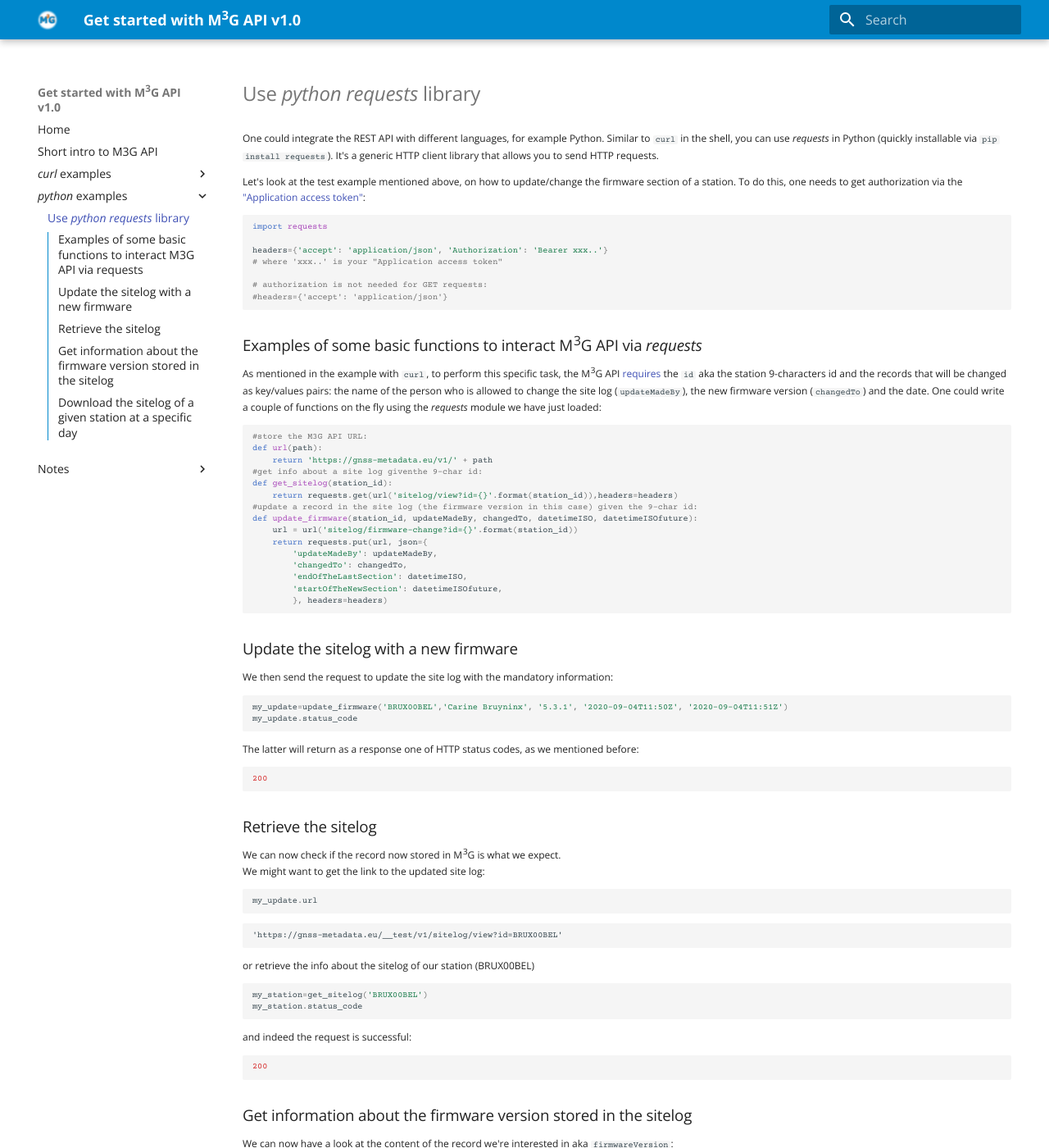
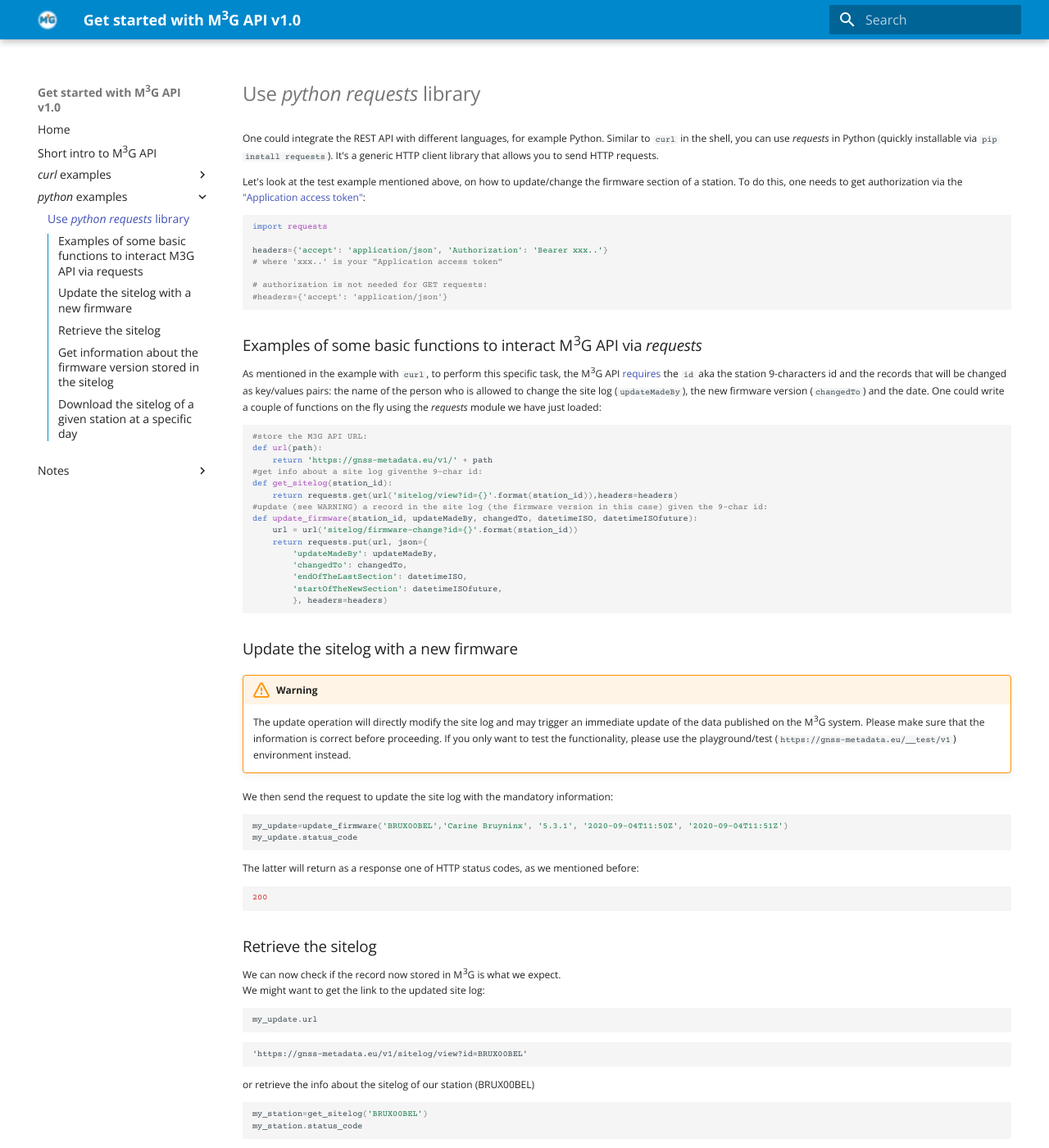
Before and after one commit to m3g-rob/doc4m3g, an MkDocs documentation site: the page built from docs/python.md, in a window 1280 px wide and 1400 px high. Shown: the whole window at 82% size. Built offline with MkDocs 1.6.1 and Material for MkDocs 9.7.7, drawn with Linux system fonts in a browser that asks for light colours.

Commit message:
Test env and warning

````diff
--- a/docs/css/extra.css
+++ b/docs/css/extra.css
@@ -7,3 +7,7 @@
 .md-typeset {
   font-size: 12px !important;
 }
+
+.md-typeset .admonition {
+  font-size: 12px !important;
+}
--- a/docs/python.md
+++ b/docs/python.md
@@ -24,7 +24,7 @@ def url(path):
 #get info about a site log giventhe 9-char id:
 def get_sitelog(station_id):
     return requests.get(url('sitelog/view?id={}'.format(station_id)),headers=headers)
-#update a record in the site log (the firmware version in this case) given the 9-char id:
+#update (see WARNING) a record in the site log (the firmware version in this case) given the 9-char id:
 def update_firmware(station_id, updateMadeBy, changedTo, datetimeISO, datetimeISOfuture):
     url = url('sitelog/firmware-change?id={}'.format(station_id))
     return requests.put(url, json={
@@ -35,6 +35,9 @@ def update_firmware(station_id, updateMadeBy, changedTo, datetimeISO, datetimeIS
         }, headers=headers)
 ```
 ## Update the sitelog with a new firmware
+!!! WARNING
+
+    The update operation will directly modify the site log and may trigger an immediate update of the data published on the M<sup>3</sup>G system. Please make sure that the information is correct before proceeding. If you only want to test the functionality, please use the playground/test (`https://gnss-metadata.eu/__test/v1`) environment instead.
 We then send the request to update the site log with the mandatory information:
 ```python
 my_update=update_firmware('BRUX00BEL','Carine Bruyninx', '5.3.1', '2020-09-04T11:50Z', '2020-09-04T11:51Z')
@@ -51,7 +54,7 @@ We might want to get the link to the updated site log:
 my_update.url
 ```
 ```
-'https://gnss-metadata.eu/__test/v1/sitelog/view?id=BRUX00BEL'
+'https://gnss-metadata.eu/v1/sitelog/view?id=BRUX00BEL'
 ```
 or retrieve the info about the sitelog of our station (BRUX00BEL)
 ```python
--- a/mkdocs.yml
+++ b/mkdocs.yml
@@ -2,14 +2,14 @@ site_name: Get started with M<sup>3</sup>G API v1.0
 
 nav:
   - Home: index.md
-  - Short intro to M3G API: intro.md
+  - Short intro to M<sup>3</sup>G API: intro.md
   - <i>curl</i> examples:
-          - Download data from M3G: curl_download.md
-          - Upload data to M3G: curl_upload.md
+          - Download data from M<sup>3</sup>G: curl_download.md
+          - Upload data to M<sup>3</sup>G: curl_upload.md
   - <i>python</i> examples:
           - Use <i>python requests</i> library: python.md
   - Notes:
-          - M3G access token: authorization.md
+          - M<sup>3</sup>G access token: authorization.md
           - Disclaimer: disclaimer.md
 
 
@@ -28,6 +28,9 @@ theme:
     name: 'material'
     logo: 'images/m3g.png'
     favicon: 'images/m3g.png'
+    icon:
+      admonition:
+        warning: octicons/alert-16
     palette:
       - scheme: 'preference'
         primary: light blue
@@ -44,4 +47,5 @@ extra_css:
 
 markdown_extensions:
   - attr_list
+  - admonition
   - codehilite
````
Also changed, not shown: docs/curl_download.md (+12 -12 lines), docs/curl_upload.md (+9 -5 lines), docs/index.md (+1 -1 lines), 1 other file.
